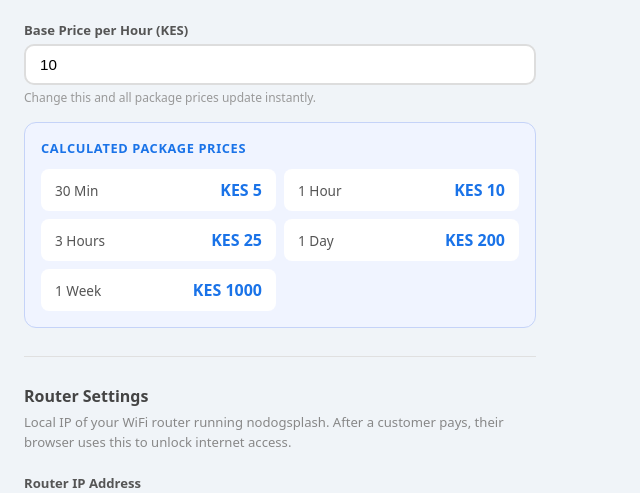
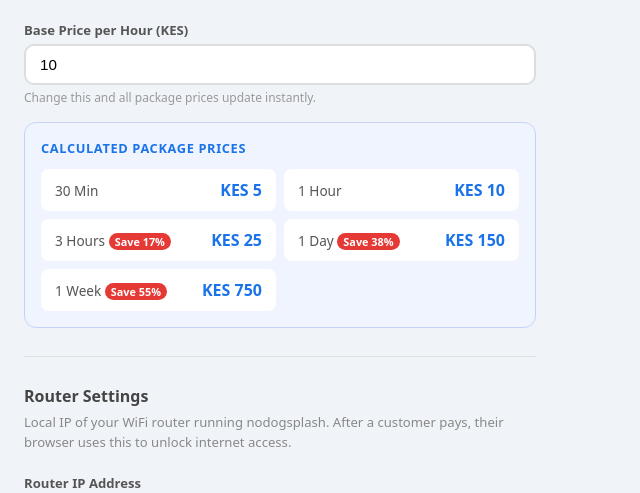
Before and after one commit to cephas88/captive-portal, a Flask app: page /admin in a window 1280 px wide. Shown: the part 424-917 px from the top of the page, without its empty margins (0-640 px from the left). Run offline with Flask 3, Linux system fonts and the light colour scheme; data that the repository does not hold is empty.

Commit message:
Discount pricing + save badges + fix Railway credentials

```diff
--- a/static/css/style.css
+++ b/static/css/style.css
@@ -55,6 +55,7 @@ body {
 .pkg-price { font-size: 1.5rem; font-weight: 800; color: #111; }
 .pkg-speed  { font-size: .78rem; color: #888; background: #e0e0e0; padding: 2px 8px; border-radius: 20px; }
 .pkg-perhr  { font-size: .72rem; color: #aaa; margin-top: 2px; }
+.pkg-badge  { background: #e53935; color: #fff; font-size: .68rem; font-weight: 800; padding: 2px 7px; border-radius: 20px; letter-spacing: .03em; }
 
 .payment-form { animation: fadeIn .25s ease; }
 @keyframes fadeIn { from { opacity:0; transform:translateY(10px); } to { opacity:1; transform:translateY(0); } }
--- a/templates/admin.html
+++ b/templates/admin.html
@@ -181,11 +181,11 @@
 <script>
   // Package definitions (multipliers must match config.py)
   var PACKAGES = [
-    { name: "30 Min",  multiplier: 0.5  },
-    { name: "1 Hour",  multiplier: 1    },
-    { name: "3 Hours", multiplier: 2.5  },
-    { name: "1 Day",   multiplier: 20   },
-    { name: "1 Week",  multiplier: 100  },
+    { name: "30 Min",  multiplier: 0.5,  discount: 0  },
+    { name: "1 Hour",  multiplier: 1,    discount: 0  },
+    { name: "3 Hours", multiplier: 2.5,  discount: 17 },
+    { name: "1 Day",   multiplier: 15,   discount: 38 },
+    { name: "1 Week",  multiplier: 75,   discount: 55 },
   ];
 
   function updatePricePreview() {
@@ -193,7 +193,8 @@
     var grid = document.getElementById('preview-grid');
     grid.innerHTML = PACKAGES.map(function(p) {
       var price = Math.max(1, Math.round(base * p.multiplier));
-      return '<div class="preview-pkg"><span class="pname">' + p.name + '</span><span class="pprice">KES ' + price + '</span></div>';
+      var badge = p.discount > 0 ? ' <span style="background:#e53935;color:#fff;font-size:.68rem;font-weight:800;padding:1px 6px;border-radius:10px;">Save ' + p.discount + '%</span>' : '';
+      return '<div class="preview-pkg"><span class="pname">' + p.name + badge + '</span><span class="pprice">KES ' + price + '</span></div>';
     }).join('');
   }
 
--- a/templates/portal.html
+++ b/templates/portal.html
@@ -27,6 +27,9 @@
       <div class="package-grid">
         {% for pkg in packages %}
         <button class="package-card" data-id="{{ pkg.id }}" data-price="{{ pkg.price }}" data-name="{{ pkg.name }}">
+          {% if pkg.discount_pct > 0 %}
+          <span class="pkg-badge">Save {{ pkg.discount_pct }}%</span>
+          {% endif %}
           <span class="pkg-name">{{ pkg.name }}</span>
           <span class="pkg-price">KES {{ pkg.price }}</span>
           <span class="pkg-speed">{{ pkg.speed }}</span>
```
Also changed, not shown: config.py (+8 -7 lines).
